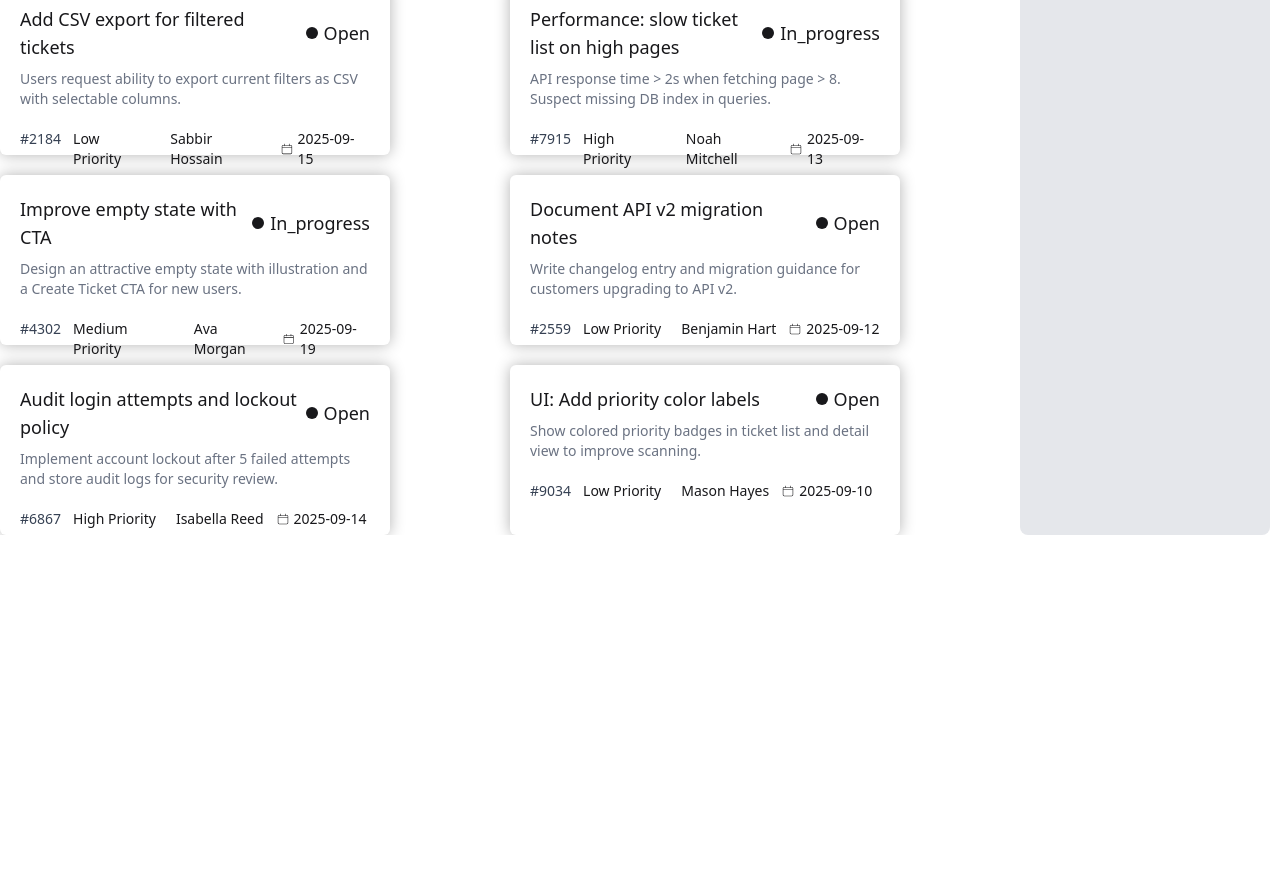
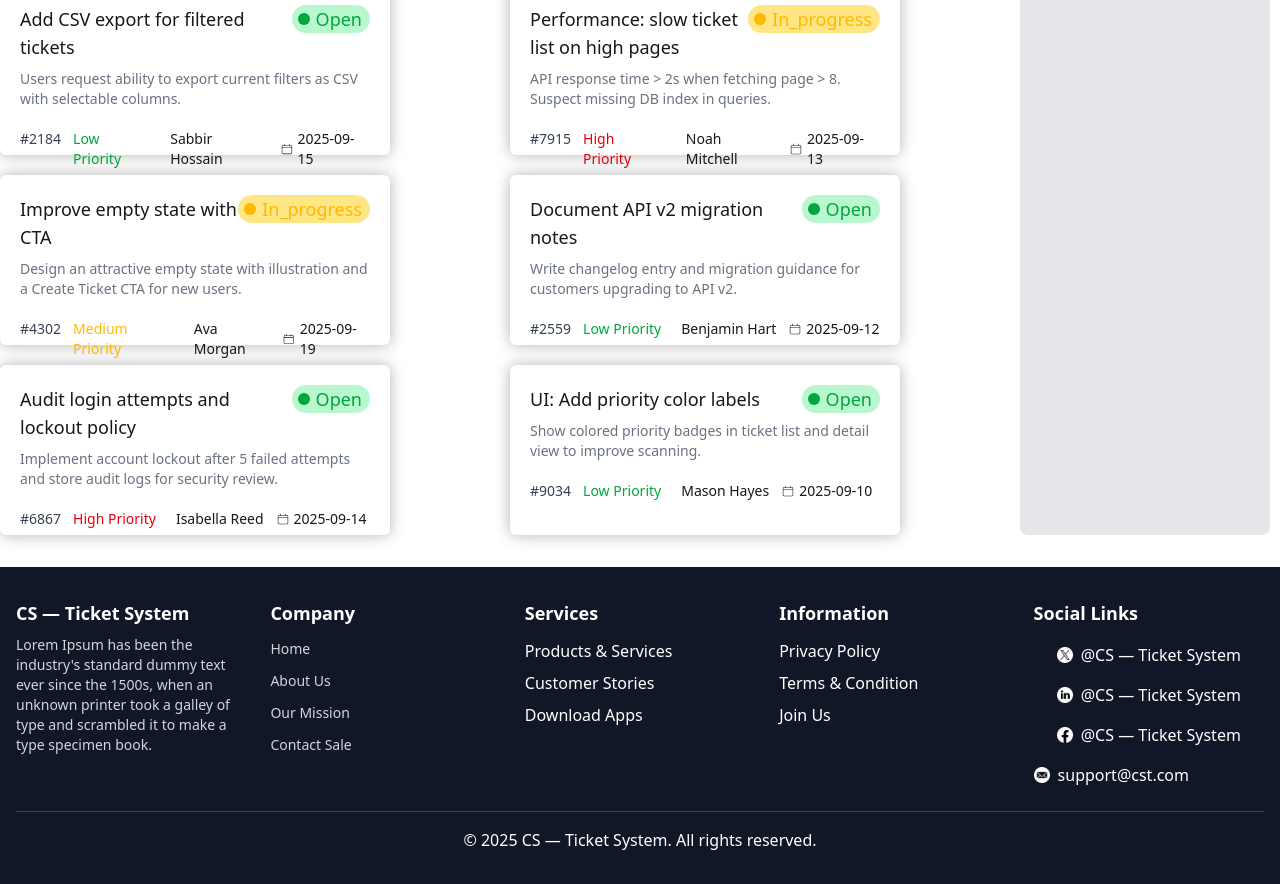
Before and after one commit to sabbirsohag-1509/seventh-assignment-repo, a React (Vite) app: page / in a window 1280 px wide. Shown: the part 820-1704 px from the top of the page. Before the commit the page ends 1355 px from the top, so only its background shows below. Built offline with nearby package versions, Linux system fonts and the light colour scheme.

Commit message:
after card priority & card status color bg done

```diff
--- a/src/App.jsx
+++ b/src/App.jsx
@@ -33,7 +33,7 @@ function App() {
 
 
 
-      {/* <Footer></Footer> */}
+      <Footer></Footer>
     </>
   )
 }
--- a/src/Components/Footer.jsx
+++ b/src/Components/Footer.jsx
@@ -2,7 +2,7 @@ import React from 'react';
 
 const Footer = () => {
     return (
-         <div className="bg-gray-900 text-white py-8 px-4">
+         <div className="bg-gray-900 text-white py-8 px-4 mt-8">
             <div className="container mx-auto grid grid-cols-1 md:grid-cols-5 gap-6">
 
                 <div>
--- a/src/Components/Ticket-Cards/TicketCard.jsx
+++ b/src/Components/Ticket-Cards/TicketCard.jsx
@@ -11,8 +11,8 @@ const TicketCard = ({card}) => {
             <div className='w-[390px] h-[170px] p-5 shadow-[0_0_15px_rgba(0,0,0,0.3)] rounded-md'>
                 <div className='flex justify-between'>
                     <h1 className='text-lg'>{card.title}</h1>
-                    <p className='flex items-center text-lg '>
-                        <GoDotFill className="text-2xl" />{card.status}
+                    <p className={`flex items-center text-lg pr-2 h-7 rounded-full   ${card.status==="Open"?"text-green-600 bg-green-200":"text-amber-400 bg-amber-200"}`}>
+                        <GoDotFill className=" text-2xl" />{card.status}
                     </p>
                 </div>
                 <div>
@@ -22,7 +22,7 @@ const TicketCard = ({card}) => {
                 <div className='flex gap-5 pt-3'>
                     <div className='flex gap-3 pt-2'>
                         <p className='text-sm text-gray-700'>#{card.id}</p>
-                        <p className='text-sm'>{card.priority}</p>
+                        <p className={`text-sm ${card.priority==="High Priority"?"text-red-600":card.priority==="Low Priority"?"text-green-600":"text-amber-400"}`}>{card.priority}</p>
                     </div>
                     <div className='flex gap-3 pt-2'>
                         <p className='text-sm'>{card.reporter}</p>
```
